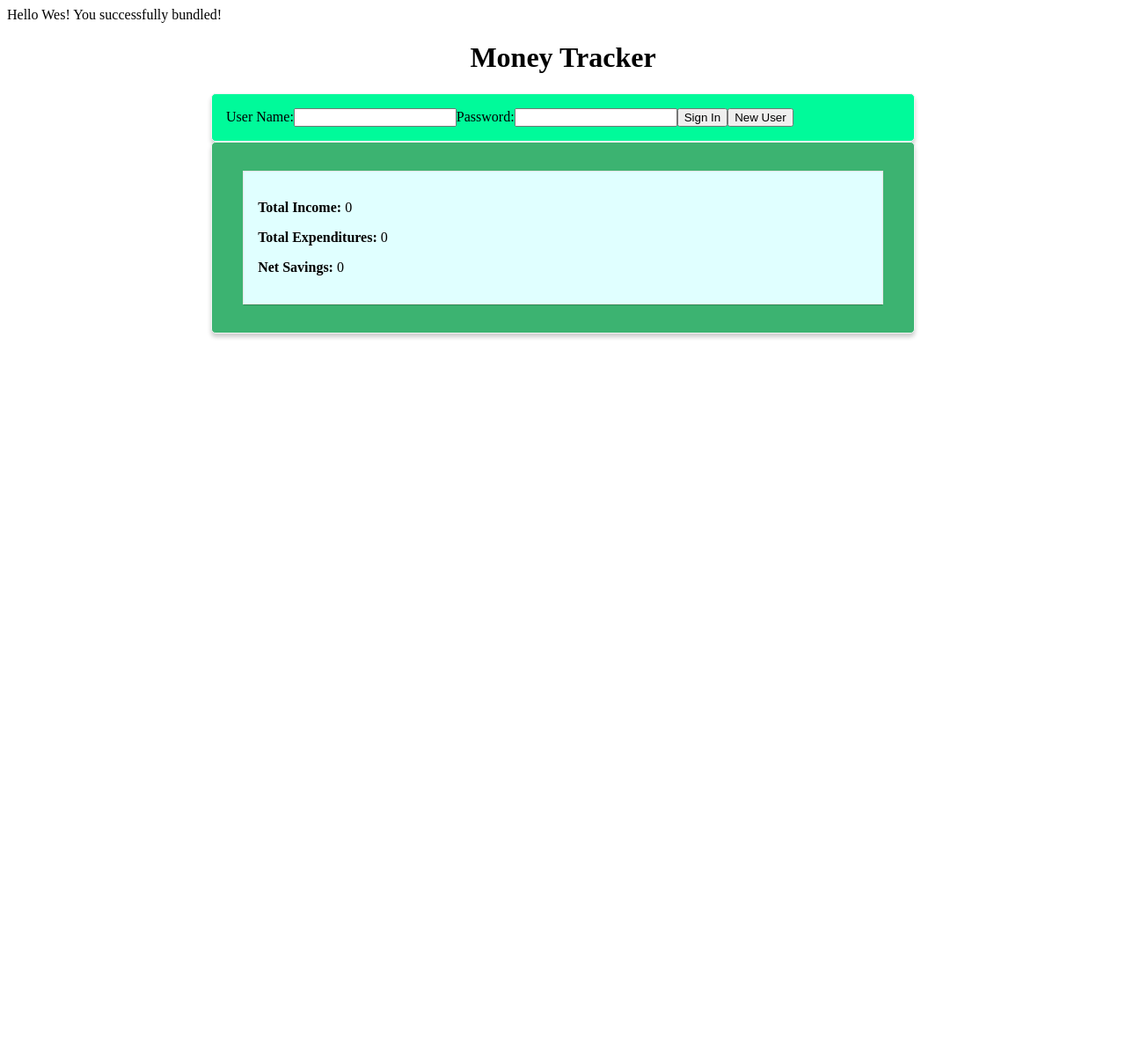
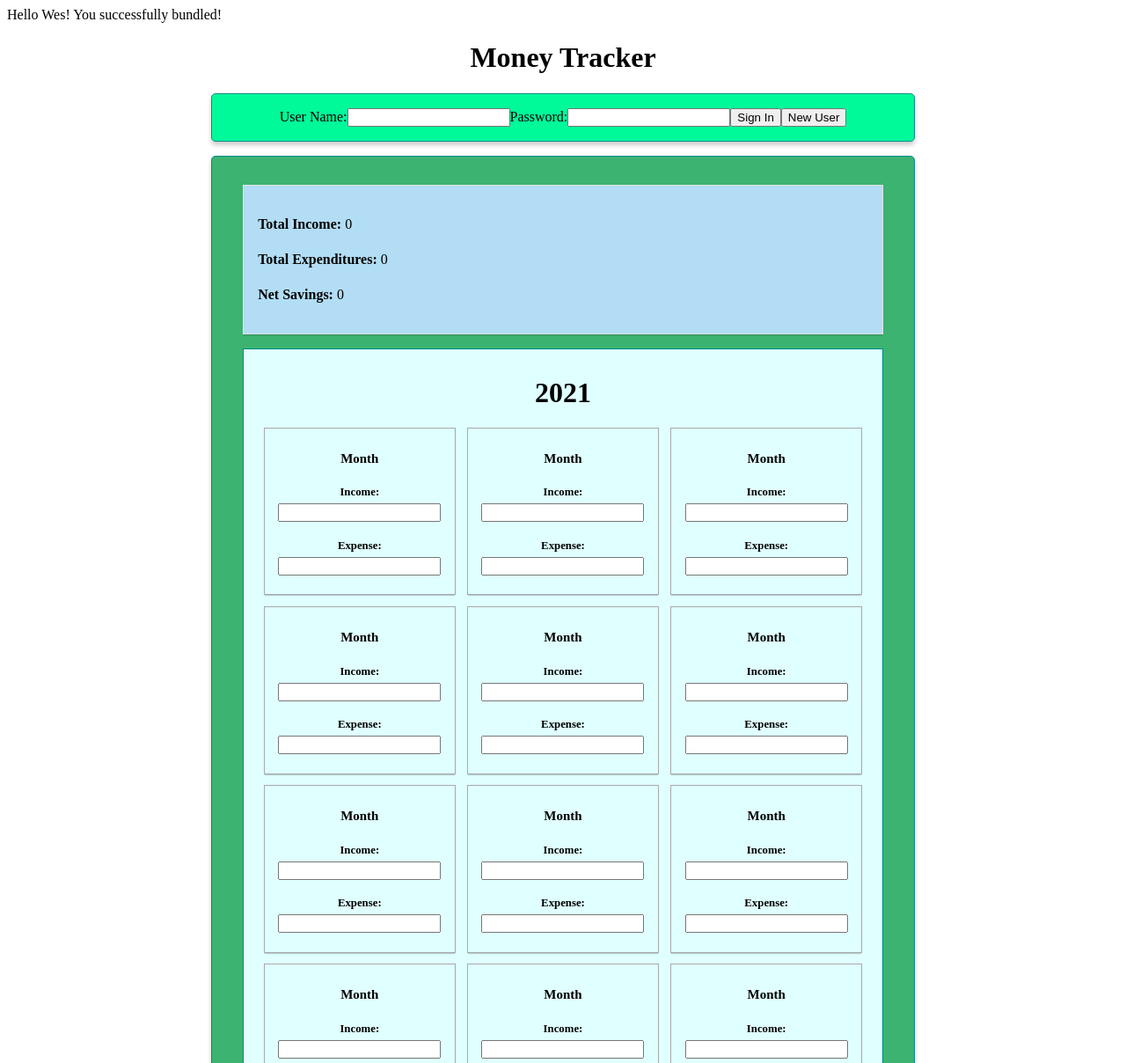
Before and after one commit to lagnum22/solo-project, a React app: page / in a window 1280 px wide. Shown: the top 1208 px of the page at 88% size. Before the commit the page ends 800 px from the top, so only its background shows below. Built offline with nearby package versions, Linux system fonts and the light colour scheme.

Commit message:
got all components rendered nicely

```diff
--- a/client/components/MainContainer.js
+++ b/client/components/MainContainer.js
@@ -1,11 +1,29 @@
 import React from "react";
 import TotalsDisplay from "./TotalsDisplay";
+import Month from "./Month";
 
 //presenation component that will hold the totals box
 const MainContainer = () => {
   return (
     <div className="main-container">
       <TotalsDisplay />
+      <div className="months-container">
+        <h1>2021</h1>
+        <div className="all-months">
+          <Month />
+          <Month />
+          <Month />
+          <Month />
+          <Month />
+          <Month />
+          <Month />
+          <Month />
+          <Month />
+          <Month />
+          <Month />
+          <Month />
+        </div>
+      </div>
     </div>
   );
 };
--- /dev/null
+++ b/client/components/Month.js
@@ -0,0 +1,24 @@
+import React from "react";
+
+const Month = () => {
+  return (
+    <div className="month">
+      <h3>Month</h3>
+      <p>
+        <strong>Income: </strong>
+        <br></br>
+        <label>
+          <input type="text" name="name" />
+        </label>
+      </p>
+      <p>
+        <strong>Expense: </strong>
+        <label>
+          <input type="text" name="name" />
+        </label>
+      </p>
+    </div>
+  );
+};
+
+export default Month;
--- a/client/css/application.css
+++ b/client/css/application.css
@@ -6,13 +6,16 @@
   text-align: center;
 }
 .login-div {
+  display: flex;
+  justify-content: center;
   max-width: 800px;
-  margin: 0 auto;
+  margin: 1em auto;
   padding: 1em;
   box-shadow: 0 4px 5px rgba(0, 0, 0, 0.2);
   border-radius: 5px;
-  border: 1px solid whitesmoke;
+  border: 1px solid darkcyan;
   background-color: mediumspringgreen;
+  text-align: center;
 }
 
 .main-container {
@@ -21,7 +24,7 @@
   padding: 1em;
   box-shadow: 0 4px 5px rgba(0, 0, 0, 0.2);
   border-radius: 5px;
-  border: 1px solid whitesmoke;
+  border: 1px solid darkcyan;
   background-color: mediumseagreen;
 }
 
@@ -31,6 +34,29 @@
   margin: 1em auto;
   box-shadow: 0 2px 1px -1px rgba(0, 0, 0, 0.2);
   border: 1px solid #e4e4e4;
+  background-color: hsl(202, 77%, 83%);
+  line-height: 1.5em;
+}
+
+.months-container {
+  text-align: center;
+  padding: 1em;
+  width: 95%;
+  margin: 1em auto;
+  box-shadow: 0 2px 1px -1px rgba(0, 0, 0, 0.2);
+  border: 1px solid darkcyan;
   background-color: lightcyan;
-  /* line-height: 1.5em; */
+  line-height: 1.5em;
 }
+
+.all-months {
+  display: grid;
+  grid-template-columns: repeat(3, 1fr);
+}
+.month {
+  padding: 0.5em;
+  margin: 0.5em;
+  font-size: 0.8em;
+  border: 1px solid darkgrey;
+  box-shadow: 0 2px 1px -1px rgba(0, 0, 0, 0.2);
+}
```
